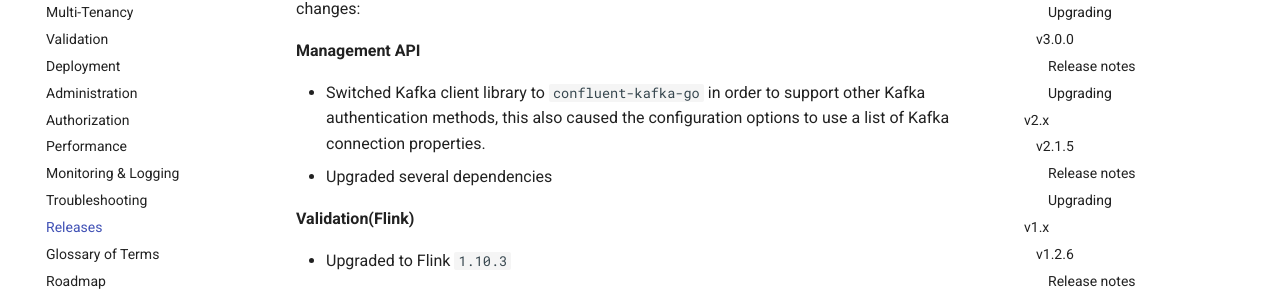
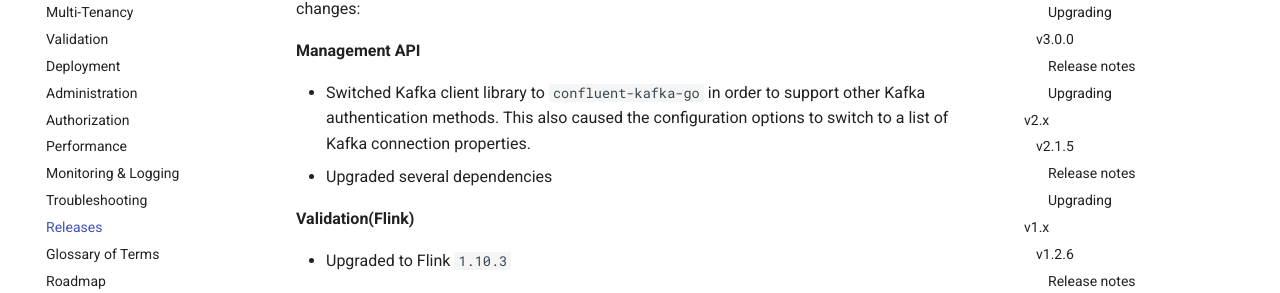
Before and after one commit to Alvearie/HRI, an MkDocs documentation site: the page built from documentation/releases.md, in a window 1280 px wide and 900 px high, scrolled down 719 px. Shown: the part 177-470 px from the top of the window. Built offline with MkDocs 1.6.1 and Material for MkDocs 9.7.7, drawn with Linux system fonts in a browser that asks for light colours; comment, search, counter and statistics services are not loaded; the version menu is left out.

Commit message:
Address PR comments
Signed-off-by: David N Perkins <52574694+David-N-Perkins@users.noreply.github.com>

```diff
--- a/documentation/releases.md
+++ b/documentation/releases.md
@@ -14,7 +14,7 @@ An HRI minor release using public GitHuB Alvearie resources. There were also the
 
 **Management API**
 
-- Switched Kafka client library to `confluent-kafka-go` in order to support other Kafka authentication methods, this also caused the configuration options to use a list of Kafka connection properties.
+- Switched Kafka client library to `confluent-kafka-go` in order to support other Kafka authentication methods. This also caused the configuration options to switch to a list of Kafka connection properties.
 - Upgraded several dependencies
 
 **Validation(Flink)**
```
